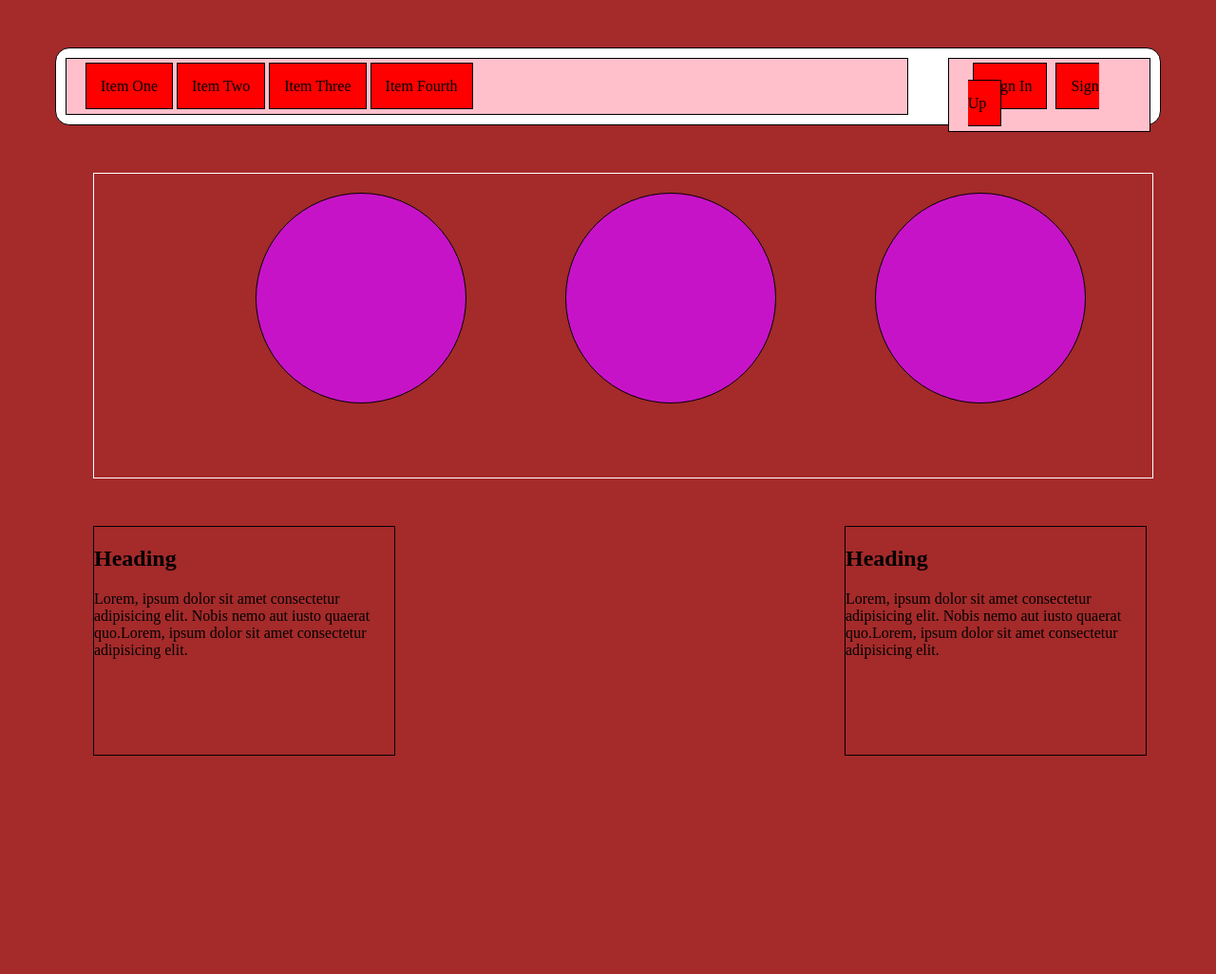
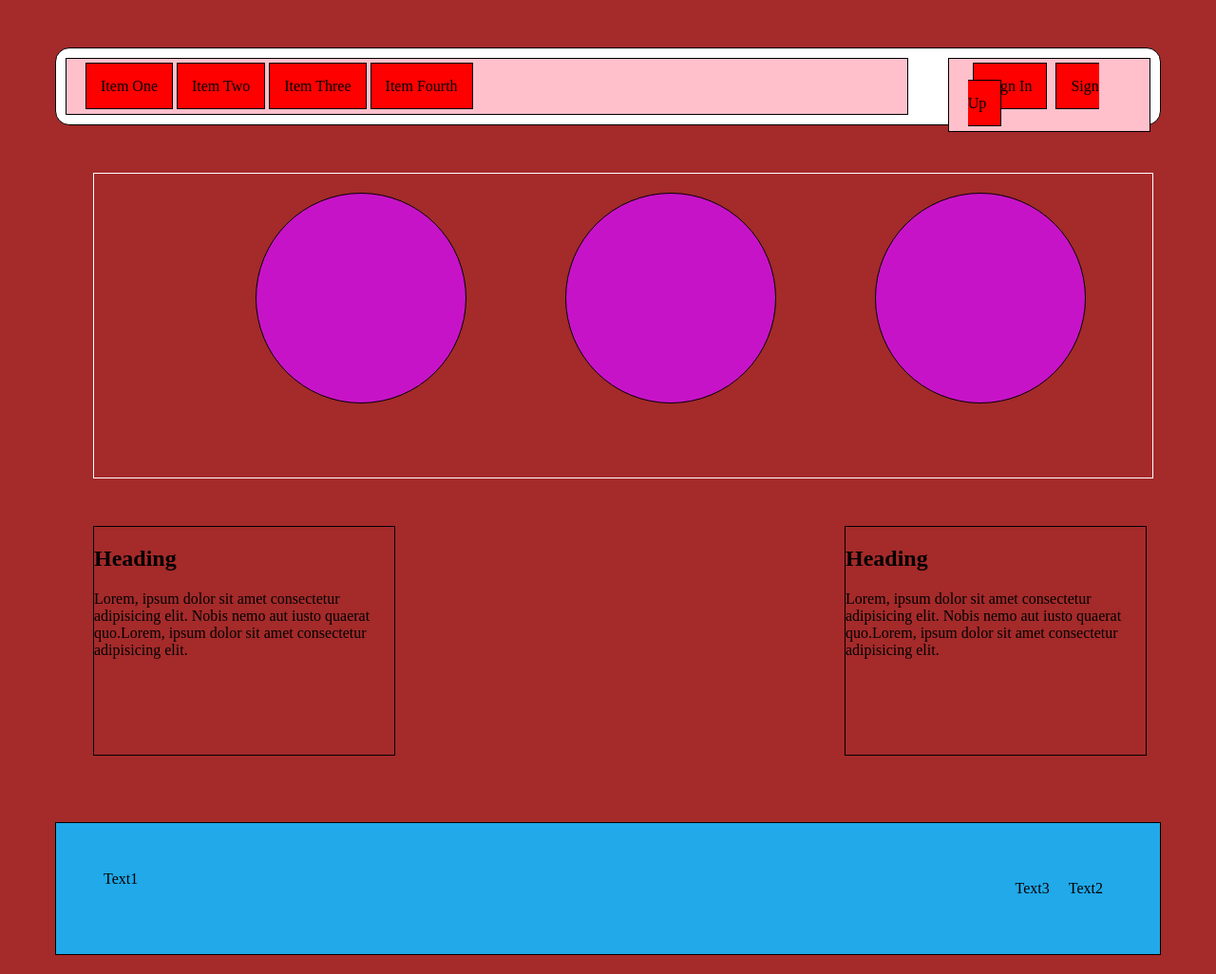
Before and after one commit to zaini007/learning-HTML-CSS, a plain HTML site: page index.html in a window 1280 px wide. Shown: the whole page at 95% size. Before the commit the page ends 804 px from the top, so only its background shows below. Drawn offline with Linux system fonts and the light colour scheme.

Commit message:
create footer section

```diff
--- a/css/style.css
+++ b/css/style.css
@@ -80,8 +80,9 @@ body {
     border-radius: 115px;
     margin-left: 100px;
 }
+
 /* Section Two Styling */
-.sectionA{
+.sectionA {
     border: 1px solid black;
     margin-top: 50px;
     margin-left: 90px;
@@ -89,7 +90,8 @@ body {
     height: 30vh;
     display: inline-block;
 }
-.sectionB{
+
+.sectionB {
     border: 1px solid black;
     margin-top: 50px;
     margin-left: 85px;
@@ -99,3 +101,16 @@ body {
     float: right;
     margin-right: 65px;
 }
+
+/* Footer Styling */
+#footer {
+    background-color: rgb(33, 169, 233);
+    border: 1px solid black;
+    margin: 70px 50px 20px 50px;
+    padding: 50px;
+    padding-bottom: 70px;
+}
+.span1{
+    float: right;
+    margin: 10px;
+}
--- a/index.html
+++ b/index.html
@@ -48,6 +48,14 @@
                 dolor sit amet consectetur adipisicing elit.</p>
         </div>
     </section>
+    <!-- footer Section -->
+    <footer>
+        <div id="footer">
+            <span>Text1</span>
+            <span class="span1">Text2</span>
+            <span class="span1">Text3</span>
+        </div>
+    </footer>
 </body>
 
 </html>
```
